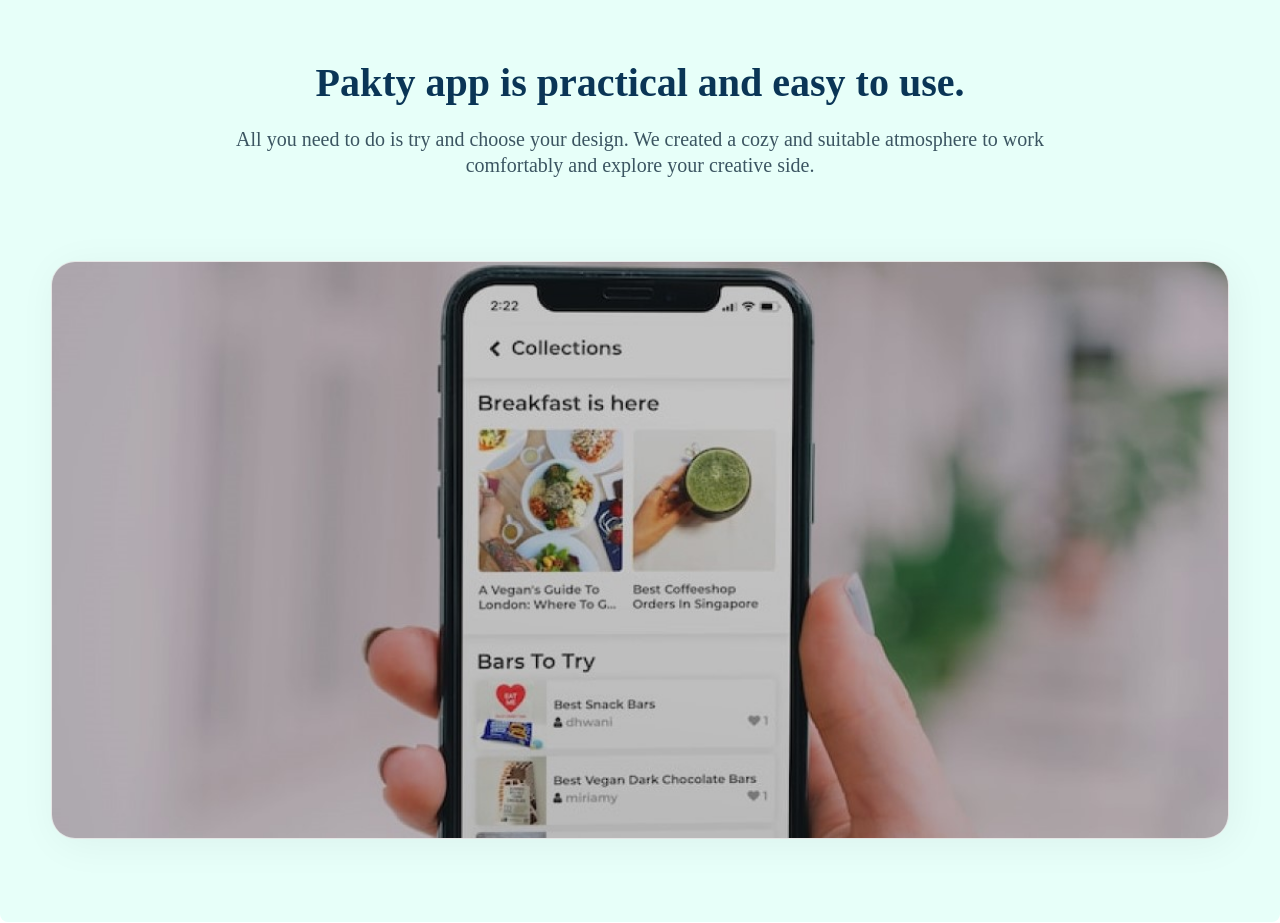
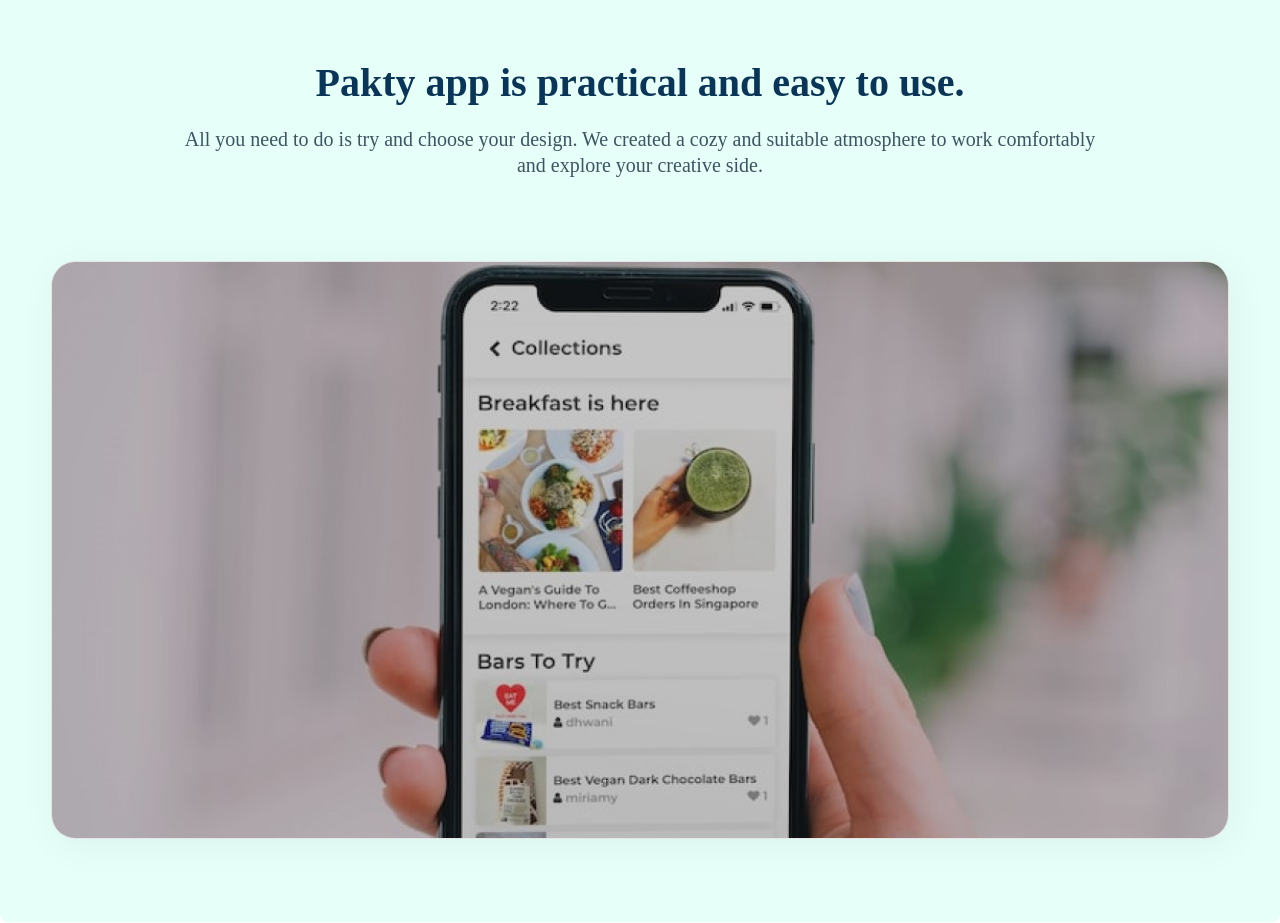
Before and after one commit to db-malik/pakty-next-2, a Next.js app: page / in a window 1280 px wide. Shown: the part 3740-4663 px from the top of the page. Built offline with nearby package versions, Linux system fonts and the light colour scheme.

Commit message:
fix : fixed width

```diff
--- a/src/components/cards/cardPaktyApp/CardPaktyApp.module.css
+++ b/src/components/cards/cardPaktyApp/CardPaktyApp.module.css
@@ -17,9 +17,9 @@
 }
 
 .subtitle {
-  width: 863px;
+  width: 80%;
   height: 52px;
-
+  margin: auto;
   font-style: normal;
   font-weight: 500;
   font-size: 20px;
```
